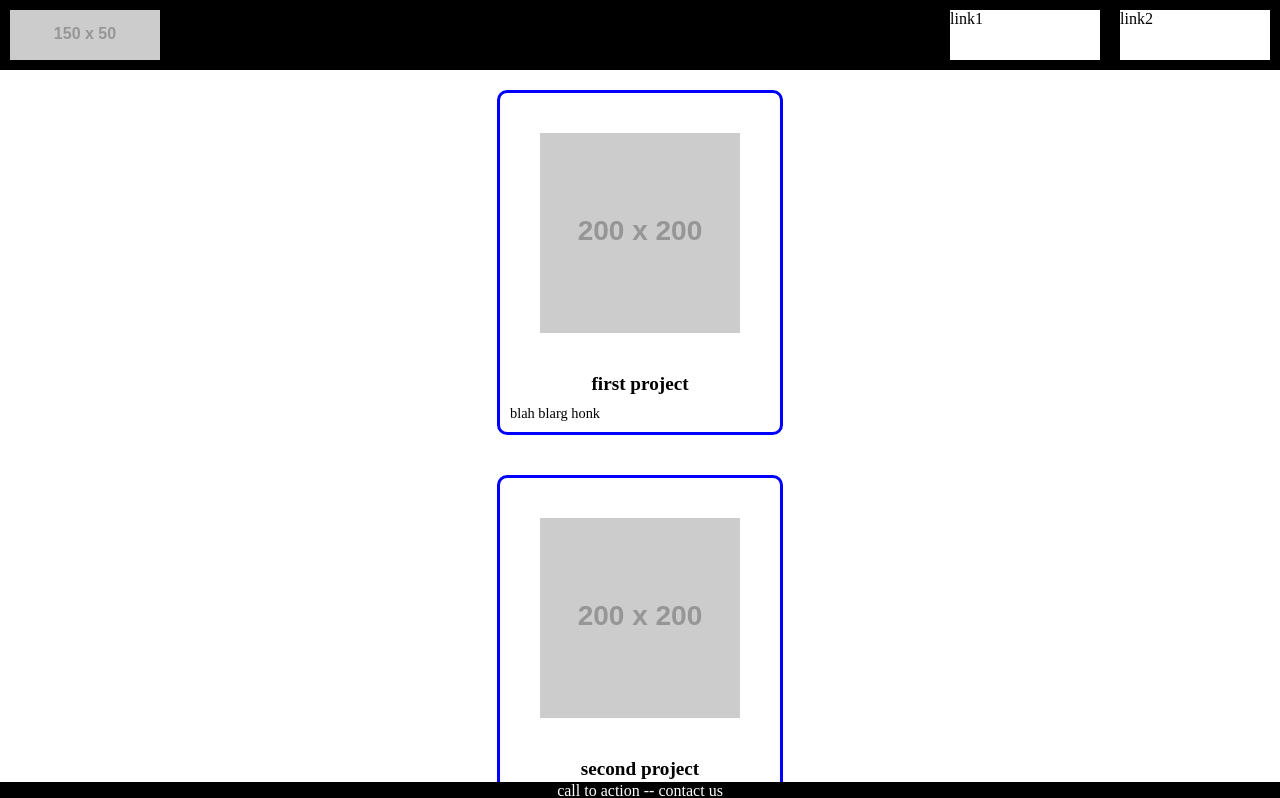
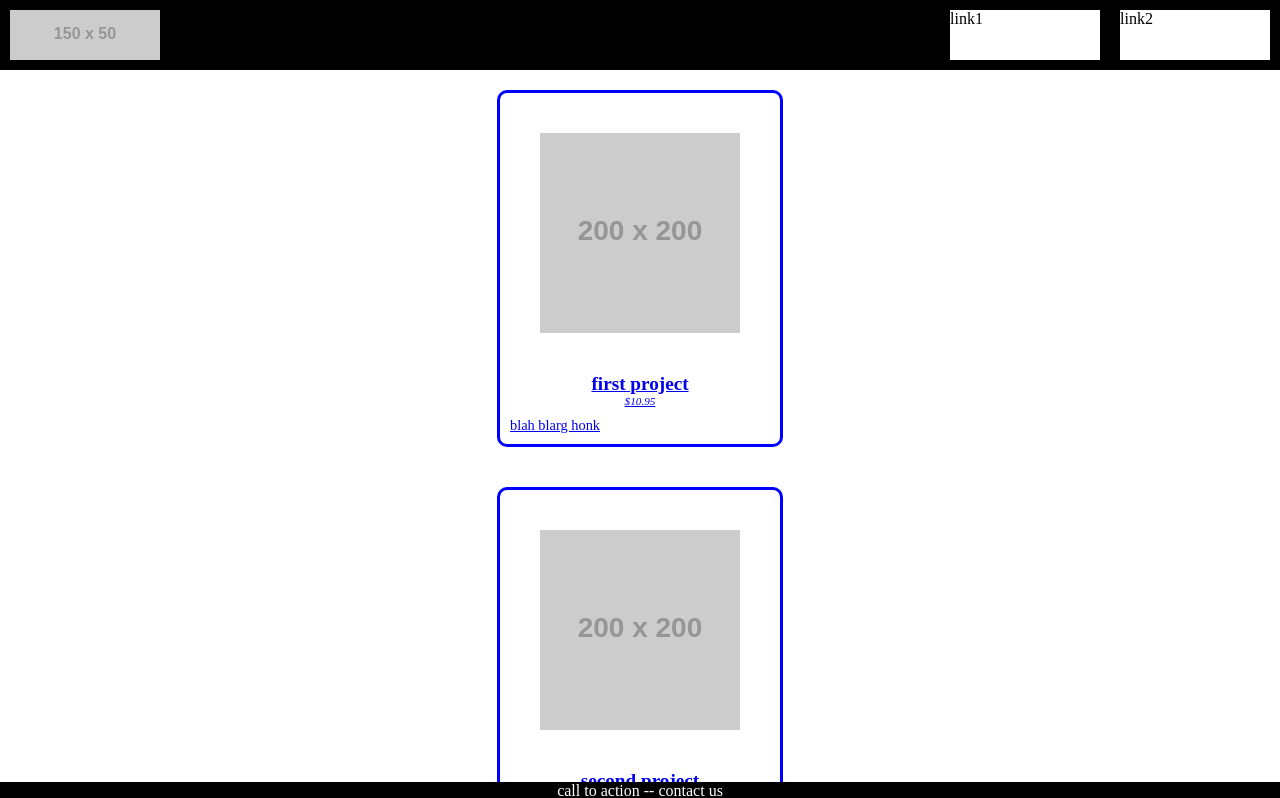
Before and after one commit to dan-quinlog/mortonsgift, a React (Create React App) app: page / in a window 1280 px wide. Shown: the top 798 px of the page. Built offline with nearby package versions, Linux system fonts and the light colour scheme.

Commit message:
refactored route into app to handle pages

```diff
--- a/package.json
+++ b/package.json
@@ -9,6 +9,7 @@
     "node-sass": "^4.14.1",
     "react": "^16.13.1",
     "react-dom": "^16.13.1",
+    "react-router-dom": "^5.2.0",
     "react-scripts": "3.4.3"
   },
   "scripts": {
--- a/src/App.js
+++ b/src/App.js
@@ -1,17 +1,25 @@
 import React from "react";
+import { BrowserRouter as Router, Switch, Route } from "react-router-dom";
 
 import "./styles/main.scss";
 import Navbar from "./navbar/navbar";
-import ShopView from './shopview/shopview';
+import ShopView from "./shopview/shopview";
+import ProjectView from './project/projectview';
 import Footer from "./footer/footer";
 
 function App() {
   return (
     <div className="App">
-      <Navbar />
-      <ShopView />
-      <div className='footer__spacer'></div>
-      <Footer />
+      <Router>
+        <Navbar />
+        <Switch>
+          <Route exact path="/" component={ShopView} />
+          <Route path="/project/:slug" component={ProjectView} />
+          <Route render={() => (<div>hi there</div>)} />
+        </Switch>
+        <div className="footer__spacer"></div>
+        <Footer />
+      </Router>
     </div>
   );
 }
--- /dev/null
+++ b/src/project/projectview.js
@@ -0,0 +1,22 @@
+import React, { Component } from "react";
+
+export default class ProjectView extends Component {
+  constructor(props) {
+    super(props);
+    this.state = {
+      id: this.props.match.params.slug,
+    };
+  }
+  render() {
+    console.log(this.state.id);
+    return <div>project view</div>;
+  }
+}
+
+// import React from "react";
+
+// function ProjectView() {
+//   return <div>projectview</div>;
+// }
+
+// export default ProjectView;
--- a/src/shopview/carousel.js
+++ b/src/shopview/carousel.js
@@ -1,4 +1,5 @@
 import React from "react";
+import { Link } from "react-router-dom";
 
 export default function (props) {
   console.log(props.projects);
@@ -7,16 +8,22 @@ export default function (props) {
       {props.projects &&
         props.projects.map((project) => {
           return (
-            <div className="projectcard" key={project.id}>
+            <Link
+              className="projectcard"
+              key={project.id}
+              to={`project/${project.id}`}
+            >
               <div className="projectcard__image">
                 <img
                   className="project__image__thumb"
                   src="http://via.placeholder.com/200x200"
+                  alt="product"
                 />
               </div>
               <div className="projectcard__title">{project.title}</div>
+              <div className="projectcard__price">${project.price}</div>
               <div className="projectcard__content">{project.content}</div>
-            </div>
+            </Link>
           );
         })}
     </div>
--- a/src/shopview/shopview.js
+++ b/src/shopview/shopview.js
@@ -1,16 +1,27 @@
 import React, { Component } from "react";
 
-import Carousel from './carousel';
+import Carousel from "./carousel";
 
 export default class ShopView extends Component {
   constructor(props) {
     super(props);
     this.state = {
       projects: [
-        { id: "1", title: "first project", content: "blah blarg honk" },
-        { id: "2", title: "second project", content: "some text" },
+        {
+          id: "1",
+          price: "10.95",
+          title: "first project",
+          content: "blah blarg honk",
+        },
+        {
+          id: "2",
+          price: "100.95",
+          title: "second project",
+          content: "some text",
+        },
         {
           id: "3",
+          price: "0.95",
           title: "best thing I ever did",
           content: "crazier days have happened",
         },
--- a/src/styles/shopview.scss
+++ b/src/styles/shopview.scss
@@ -33,6 +33,10 @@
     font-size: 1.2em;
     font-weight: 600;
   }
+  &__price {
+    font-size: .7em;
+    font-style: italic;
+  }
   &__content {
     align-self: start;
     font-size: 0.9em;
```
Also changed, not shown: 1 other file (tests, documents, lock files or other folders).
